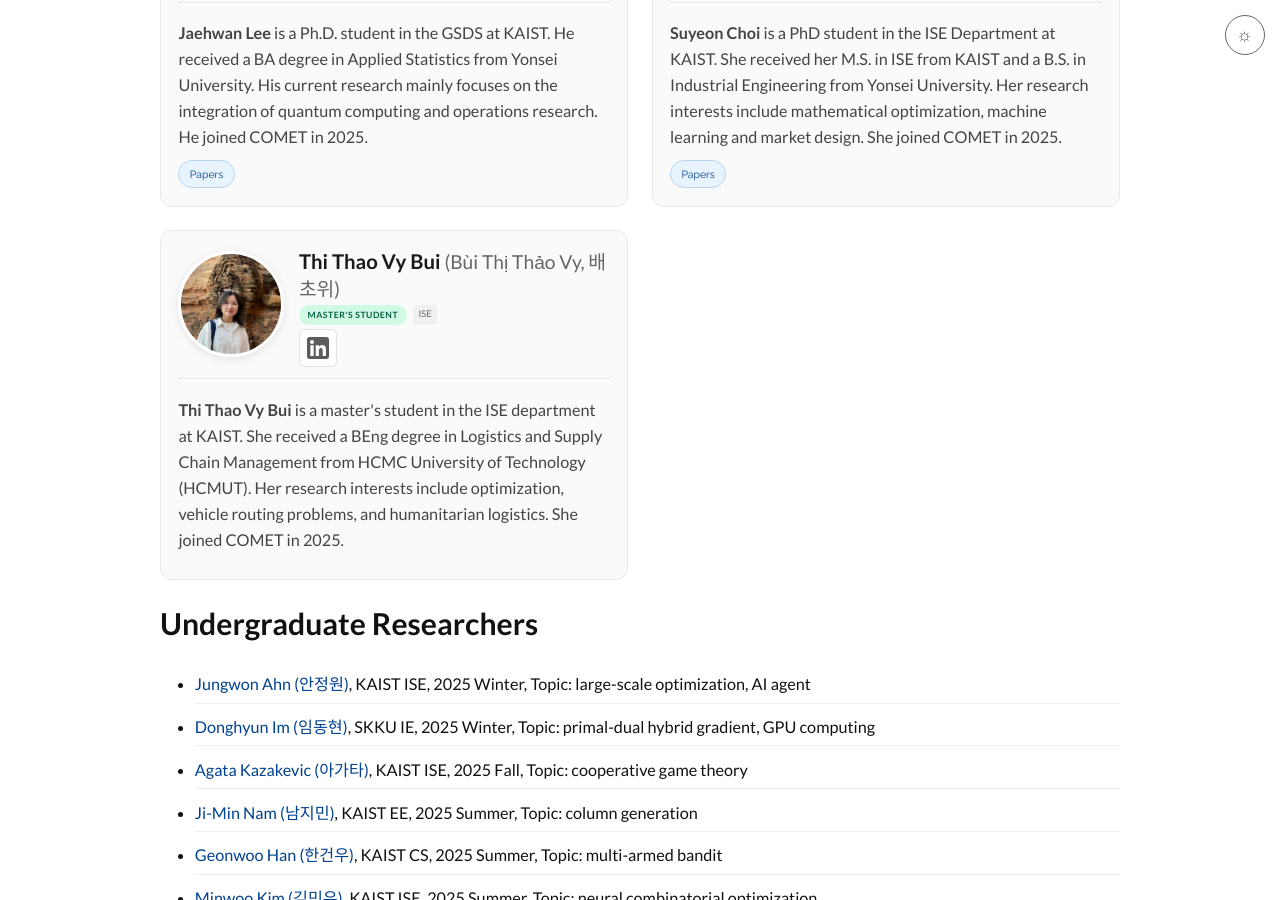
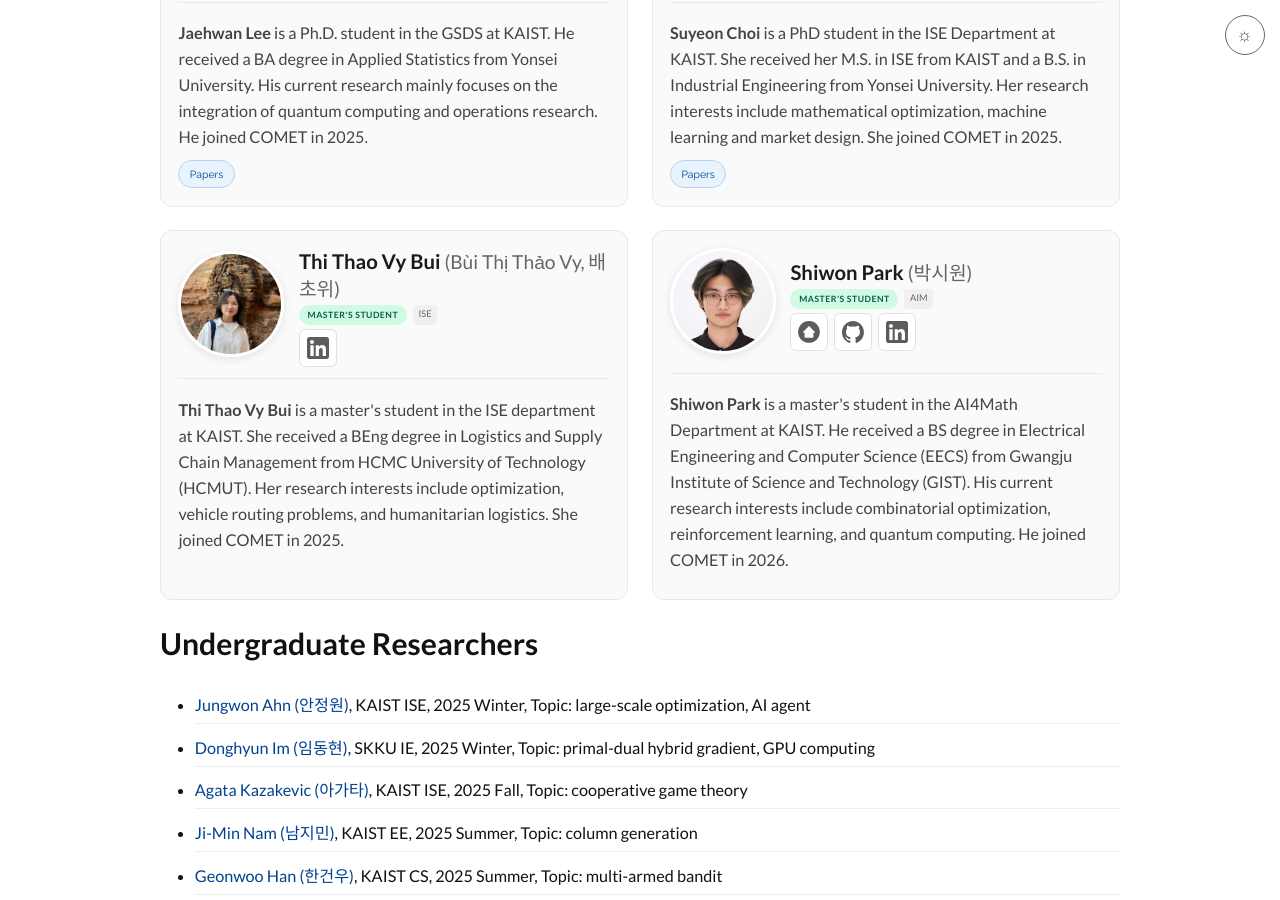
Before and after one commit to kaist-comet/kaist-comet.github.io, a Jekyll site: the page built from people/people.md, in a window 1280 px wide and 900 px high, scrolled down 2604 px. Built offline with Jekyll 4.4.1, drawn with Linux system fonts in a browser that asks for light colours; some web fonts are replaced; comment, search, counter and statistics services are not loaded.

Commit message:
update Members Data

```diff
--- a/_data/members.yml
+++ b/_data/members.yml
@@ -114,6 +114,17 @@ current:
     image: "/people/images/vy_bui_sq.jpg"
     linkedin: "https://www.linkedin.com/in/vy-bui-ba0a181aa/"
     bio: "is a master's student in the ISE department at KAIST. She received a BEng degree in Logistics and Supply Chain Management from HCMC University of Technology (HCMUT). Her research interests include optimization, vehicle routing problems, and humanitarian logistics. She joined COMET in 2025."
+    show_publications: true
+
+  - name: "Shiwon Park"
+    name_ko: "박시원"
+    role: "Master's Student"
+    department: "AIM"
+    image: "/people/images/shiwon_park_sq.jpg"
+    linkedin: "https://www.linkedin.com/in/siwonpada/"
+    website: "https://siwonpada.github.io/"
+    github: "https://github.com/siwonpada"
+    bio: "is a master's student in the AI4Math Department at KAIST. He received a BS degree in Electrical Engineering and Computer Science (EECS) from Gwangju Institute of Science and Technology (GIST). His current research interests include combinatorial optimization, reinforcement learning, and quantum computing. He joined COMET in 2026."
     show_publications: true
 
 undergraduate:
```
Also changed, not shown: people/images/shiwon_park_sq.jpg (added).
